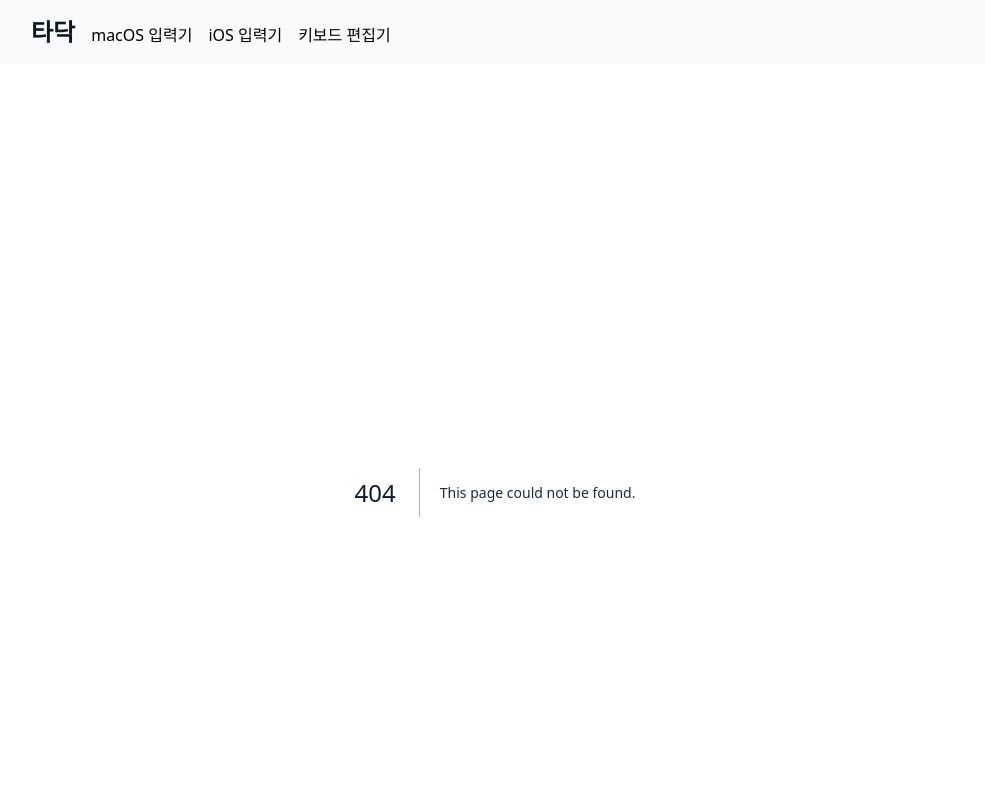
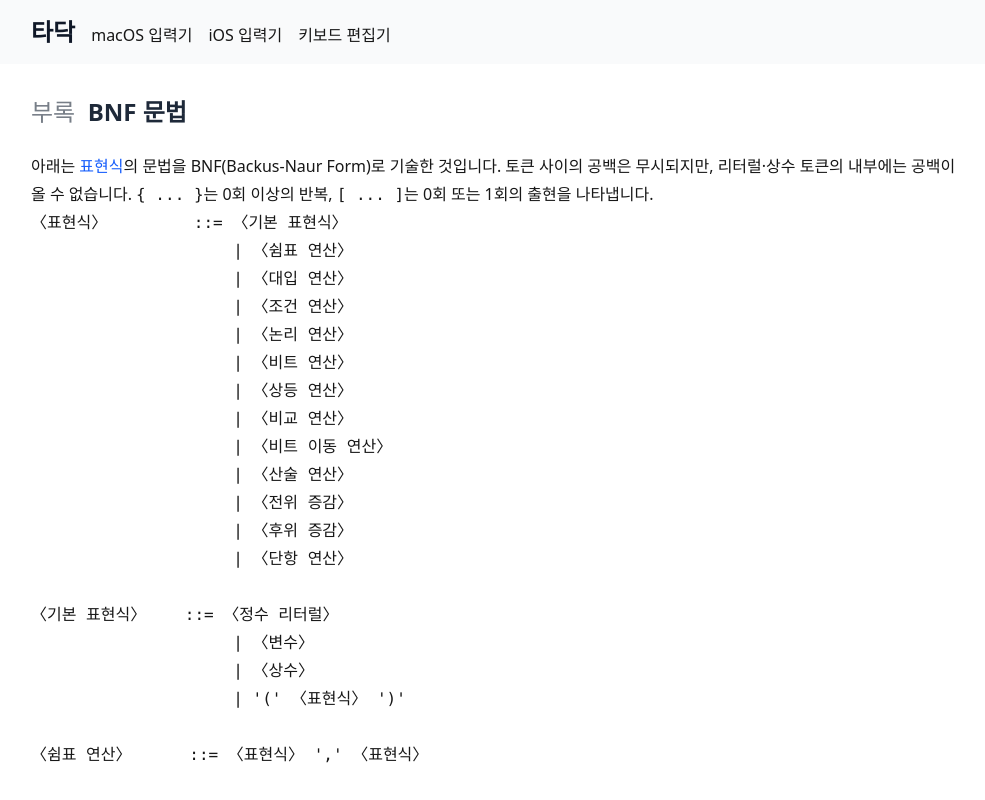
Before and after one commit to KangWH/tadak-docs, a Next.js app: page /docs/editor/expression/bnf in a window 1280 px wide. Before the commit this address had no page. Shown: the top 800 px of the page, without its empty margins (145-1130 px from the left). Built offline with nearby package versions, Linux system fonts and the light colour scheme; a web font is replaced by a local one.

Commit message:
BNF 문법 페이지 추가
- mermaid 패키지 추가

```diff
--- /dev/null
+++ b/app/docs/editor/expression/bnf/page.tsx
@@ -0,0 +1,78 @@
+import Link from "next/link";
+
+export default function BNFExpression() {
+  return (
+    <article>
+      <h2><span className="opacity-60 font-medium">부록</span>&nbsp; BNF 문법</h2>
+      <p>아래는 <Link href="/docs/editor/expression">표현식</Link>의 문법을 BNF(Backus-Naur Form)로 기술한 것입니다. 토큰 사이의 공백은 무시되지만, 리터럴·상수 토큰의 내부에는 공백이 올 수 없습니다. <code>{"{ ... }"}</code>는 0회 이상의 반복, <code>{"[ ... ]"}</code>는 0회 또는 1회의 출현을 나타냅니다.</p>
+      <pre className="overflow-x-auto"><code>{`〈표현식〉         ::= 〈기본 표현식〉
+                     | 〈쉼표 연산〉
+                     | 〈대입 연산〉
+                     | 〈조건 연산〉
+                     | 〈논리 연산〉
+                     | 〈비트 연산〉
+                     | 〈상등 연산〉
+                     | 〈비교 연산〉
+                     | 〈비트 이동 연산〉
+                     | 〈산술 연산〉
+                     | 〈전위 증감〉
+                     | 〈후위 증감〉
+                     | 〈단항 연산〉
+
+〈기본 표현식〉    ::= 〈정수 리터럴〉
+                     | 〈변수〉
+                     | 〈상수〉
+                     | '(' 〈표현식〉 ')'
+
+〈쉼표 연산〉      ::= 〈표현식〉 ',' 〈표현식〉
+
+〈대입 연산〉      ::= 〈변수〉 ('=' | '+=' | '-=' | '*=' | '/=' | '%='
+                               | '&=' | '^=' | '|=' | '<<=' | '>>=') 〈표현식〉
+
+〈조건 연산〉      ::= 〈표현식〉 '?' 〈표현식〉 ':' 〈표현식〉
+
+〈논리 연산〉      ::= 〈표현식〉 ('&&' | '||') 〈표현식〉
+
+〈비트 연산〉      ::= 〈표현식〉 ('&' | '|' | '^') 〈표현식〉
+
+〈상등 연산〉      ::= 〈표현식〉 ('==' | '!=') 〈표현식〉
+
+〈비교 연산〉      ::= 〈표현식〉 ('<' | '<=' | '>=' | '>') 〈표현식〉
+
+〈비트 이동 연산〉 ::= 〈표현식〉 ('<<' | '>>') 〈표현식〉
+
+〈산술 연산〉      ::= 〈표현식〉 ('+' | '-' | '*' | '/' | '%') 〈표현식〉
+
+〈전위 증감〉      ::= ('++' | '--') 〈변수〉
+
+〈후위 증감〉      ::= 〈변수〉 ('++' | '--')
+
+〈단항 연산〉      ::= ('~' | '!' | '+' | '-') 〈표현식〉
+
+〈정수 리터럴〉    ::= 〈10진 리터럴〉 | 〈16진 리터럴〉 | 〈문자 리터럴〉
+
+〈10진 리터럴〉    ::= 〈숫자〉 { 〈숫자〉 }
+
+〈16진 리터럴〉    ::= '0x' 〈16진 숫자〉 { 〈16진 숫자〉 }
+
+〈문자 리터럴〉    ::= ''' 〈문자〉 '''
+                     | ''' '''
+
+〈변수〉           ::= 〈로마자〉
+
+〈상수〉           ::= 〈상수 문자〉 〈상수 문자〉 [ 〈상수 문자〉 [ 〈상수 문자〉 [ 〈상수 문자〉 ] ] ]
+
+〈상수 문자〉      ::= 〈로마자〉 | '_'
+
+〈숫자〉           ::= '0' | '1' | '2' | '3' | '4' | '5' | '6' | '7' | '8' | '9'
+
+〈16진 숫자〉      ::= 〈숫자〉 | 'A' | 'B' | 'C' | 'D' | 'E' | 'F'
+                     | 'a' | 'b' | 'c' | 'd' | 'e' | 'f'
+
+〈로마자〉         ::= 'A' | 'B' | ... | 'Z' | 'a' | 'b' | ... | 'z'
+
+〈문자〉           ::= (* 작은따옴표 '를 제외한 유니코드 문자 1개 *)`}</code></pre>
+      <p>〈표현식〉은 연산을 포함한 식이거나 〈기본 표현식〉(정수 리터럴·변수·상수·괄호로 묶인 〈표현식〉) 그 자체일 수 있습니다. 각 연산의 피연산자는 특수한 경우를 제외하고는 모두 〈표현식〉입니다. 대입·복합 대입 연산자의 왼쪽 피연산자와 증감 연산자의 피연산자는 〈변수〉여야 합니다.</p>
+    </article>
+  )
+}
--- /dev/null
+++ b/app/flowchart.tsx
@@ -0,0 +1,174 @@
+'use client';
+
+import { useEffect, useId, useRef, useState } from 'react';
+import mermaid from 'mermaid';
+
+interface FlowchartProps {
+  chart: string;
+  /** 강조할 노드 ID (예: `B`, `D`) */
+  emphasisNodes?: string[];
+}
+
+const NODE_CLASS = {
+  emphasis: 'emphasis',
+  muted: 'muted',
+} as const;
+
+const NODE_STYLES = {
+  light: {
+    emphasis: 'fill:#f4f4f5,stroke:#d4d4d8,stroke-width:1px,color:#18181b',
+    muted: 'fill:#ffffff00,stroke:#ffffff00,stroke-width:0px,color:#61616a',
+  },
+  dark: {
+    emphasis: 'fill:#27272a,stroke:#52525b,stroke-width:1px,color:#f4f4f5',
+    muted: 'fill:#00000000,stroke:#00000000,stroke-width:0px,color:#a1a1aa',
+  },
+} as const;
+
+const NODE_THEME_CSS = `
+  .node.${NODE_CLASS.emphasis} .nodeLabel,
+  .node.${NODE_CLASS.emphasis} span {
+    font-weight: 700 !important;
+  }
+`;
+
+const MERMAID_THEMES = {
+  light: {
+    darkMode: false,
+    background: '#ffffff',
+    primaryColor: '#ffffff',
+    primaryTextColor: '#18181b',
+    primaryBorderColor: '#d4d4d8',
+    secondaryColor: '#e4e4e7',
+    tertiaryColor: '#fafafa',
+    lineColor: '#71717a',
+  },
+  dark: {
+    darkMode: true,
+    background: '#0a0a0a',
+    primaryColor: '#27272a',
+    primaryTextColor: '#f4f4f5',
+    primaryBorderColor: '#52525b',
+    secondaryColor: '#3f3f46',
+    tertiaryColor: '#18181b',
+    lineColor: '#a1a1aa',
+  },
+} as const;
+
+function usePrefersDark() {
+  const [isDark, setIsDark] = useState<boolean | null>(null);
+
+  useEffect(() => {
+    const media = window.matchMedia('(prefers-color-scheme: dark)');
+    setIsDark(media.matches);
+
+    const onChange = (event: MediaQueryListEvent) => setIsDark(event.matches);
+    media.addEventListener('change', onChange);
+    return () => media.removeEventListener('change', onChange);
+  }, []);
+
+  return isDark;
+}
+
+function extractNodeIds(chart: string): string[] {
+  const ids = new Set<string>();
+  const pattern = /\b([A-Za-z][A-Za-z0-9]*)\s*(?:\[|\(|\{)/g;
+
+  for (const match of chart.matchAll(pattern)) {
+    ids.add(match[1]);
+  }
+
+  return [...ids];
+}
+
+function applyNodeStyles(chart: string, emphasisNodes: string[], isDark: boolean): string {
+  const styles = isDark ? NODE_STYLES.dark : NODE_STYLES.light;
+  const emphasisSet = new Set(emphasisNodes);
+  const nodeIds = extractNodeIds(chart);
+
+  const emphasis = nodeIds.filter((id) => emphasisSet.has(id)).join(',');
+  const muted = nodeIds.filter((id) => !emphasisSet.has(id)).join(',');
+
+  const classDefs = [
+    `classDef ${NODE_CLASS.emphasis} ${styles.emphasis}`,
+    `classDef ${NODE_CLASS.muted} ${styles.muted}`,
+  ].join('\n');
+
+  const classAssignments = [
+    emphasis ? `class ${emphasis} ${NODE_CLASS.emphasis}` : '',
+    muted ? `class ${muted} ${NODE_CLASS.muted}` : '',
+  ]
+    .filter(Boolean)
+    .join('\n');
+
+  return [chart.trim(), classDefs, classAssignments].filter(Boolean).join('\n');
+}
+
+export default function Flowchart({ chart, emphasisNodes = [] }: FlowchartProps) {
+  const isDark = usePrefersDark();
+  const [svg, setSvg] = useState<string>('');
+  const uniqueId = useId().replace(/:/g, '');
+  const renderCountRef = useRef(0);
+  const emphasisKey = emphasisNodes.join(',');
+
+  useEffect(() => {
+    if (isDark === null) return;
+
+    let cancelled = false;
+    const dark = isDark;
+
+    async function renderChart() {
+      if (!chart.trim()) return;
+
+      renderCountRef.current += 1;
+      const renderId = `mermaid-${uniqueId}-${renderCountRef.current}`;
+
+      try {
+        mermaid.initialize({
+          startOnLoad: false,
+          theme: 'base',
+          securityLevel: 'loose',
+          darkMode: dark,
+          themeVariables: dark ? MERMAID_THEMES.dark : MERMAID_THEMES.light,
+          themeCSS: emphasisNodes.length > 0 ? NODE_THEME_CSS : undefined,
+          htmlLabels: true,
+          flowchart: {
+            useMaxWidth: false,
+            curve: 'basis',
+            padding: 8,
+            nodeSpacing: 20,
+            rankSpacing: 40,
+          },
+        });
+
+        const chartSource =
+          emphasisNodes.length > 0 ? applyNodeStyles(chart, emphasisNodes, dark) : chart.trim();
+
+        const { svg: renderedSvg } = await mermaid.render(renderId, chartSource);
+        if (cancelled) return;
+
+        setSvg(renderedSvg);
+      } catch (error) {
+        console.error('Mermaid render failure:', error);
+        if (cancelled) return;
+        setSvg(`<pre class="text-red-500 text-sm p-4 whitespace-pre-wrap">${chart.trim()}</pre>`);
+      }
+    }
+
+    renderChart();
+
+    return () => {
+      cancelled = true;
+    };
+  }, [chart, emphasisKey, emphasisNodes, uniqueId, isDark]);
+
+  return (
+    <div className="flex justify-center p-4 overflow-x-auto">
+      {svg ? (
+        <div className="inline-block text-center" dangerouslySetInnerHTML={{ __html: svg }} />
+      ) : (
+        <div className="text-gray-400 dark:text-zinc-500 text-sm animate-pulse py-8">로드 중...</div>
+      )}
+    </div>
+  );
+}
--- a/package.json
+++ b/package.json
@@ -12,7 +12,9 @@
     "deploy": "gh-pages -d out"
   },
   "dependencies": {
+    "mermaid": "^11.16.0",
     "next": "16.2.9",
+    "next-themes": "^0.4.6",
     "react": "19.2.4",
     "react-dom": "19.2.4",
     "tailwind-merge": "^3.6.0"
```
Also changed, not shown: 1 other file (tests, documents, lock files or other folders).
